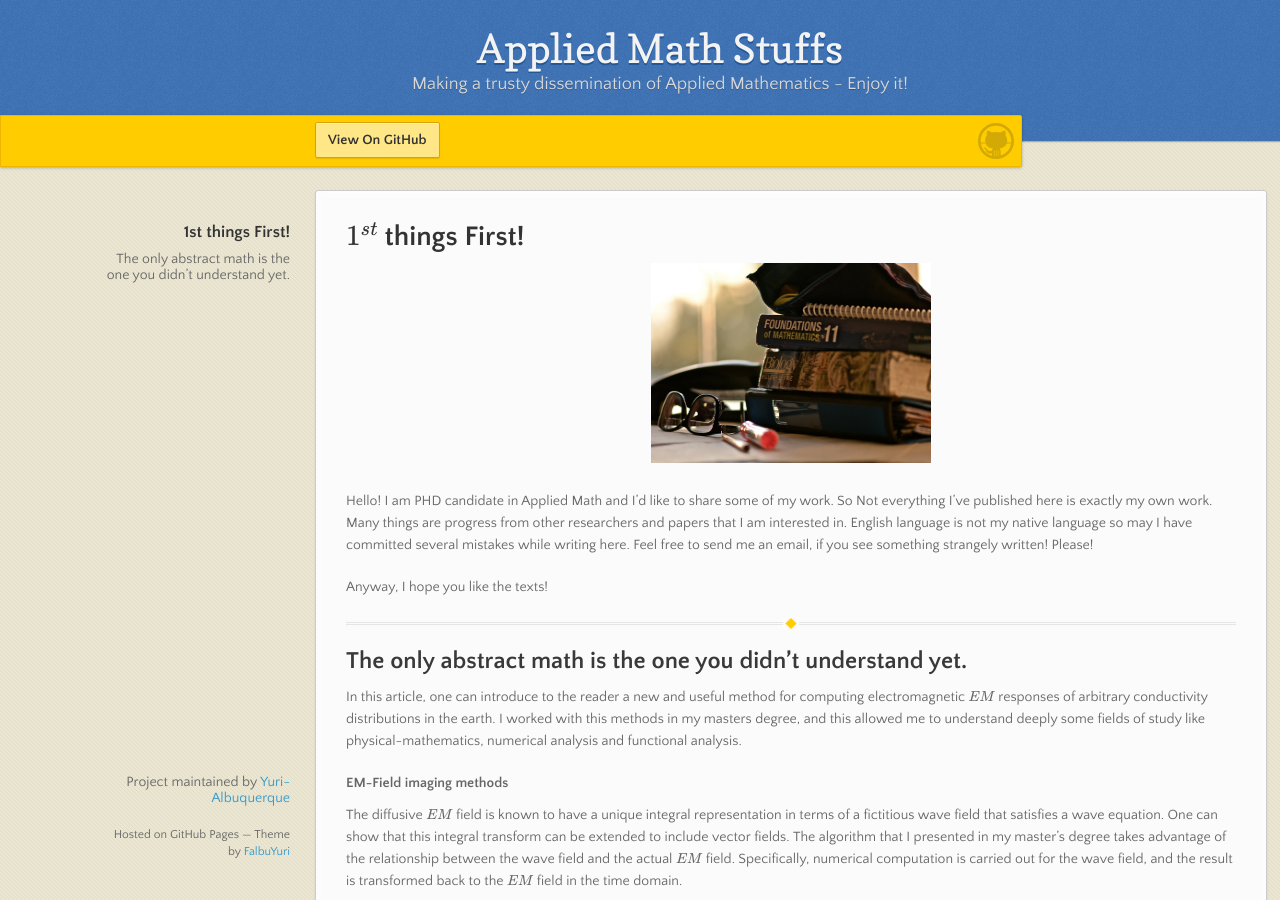
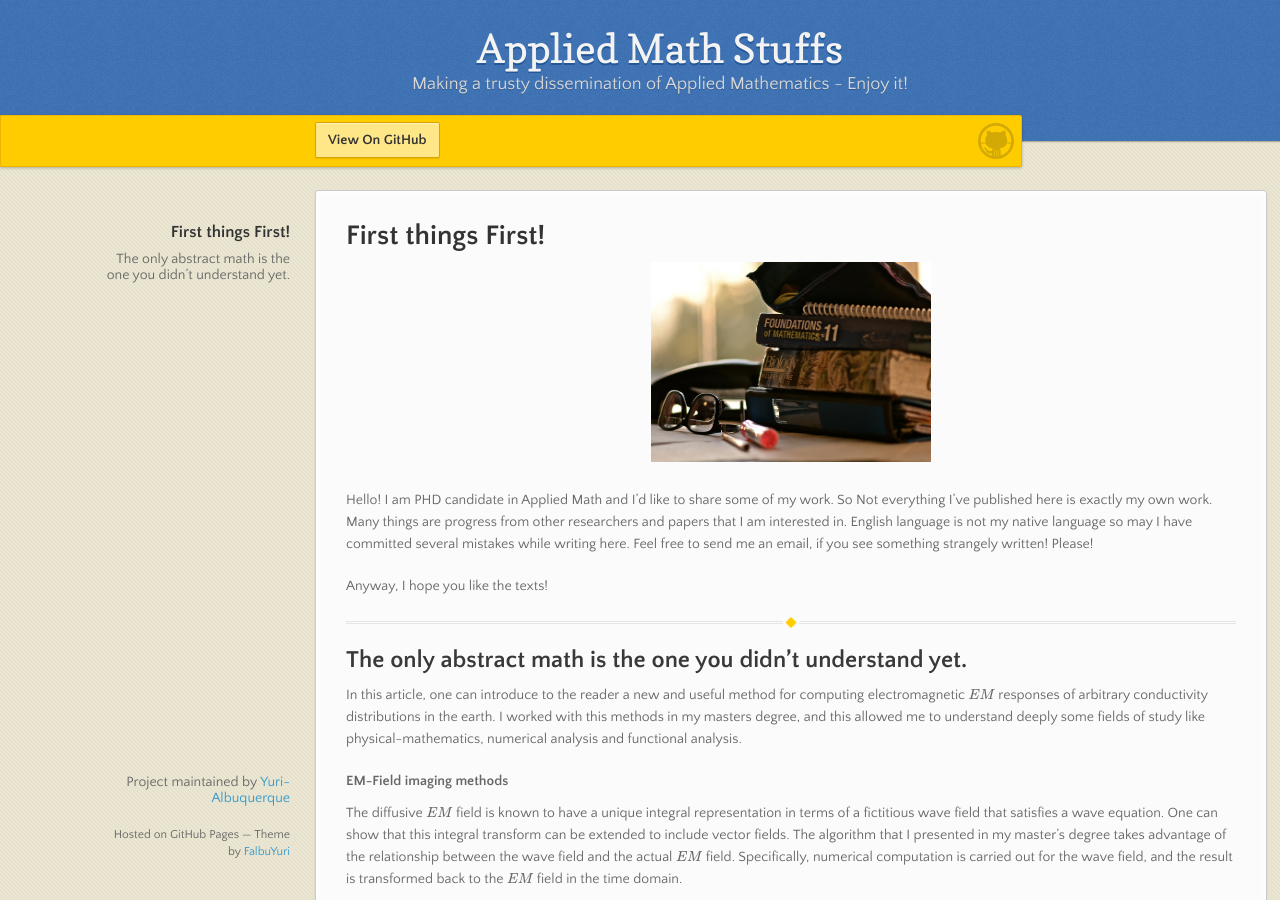
Before and after one commit to Yuri-Albuquerque/yuri_blog, a Jekyll site: the page built from index.md, in a window 1280 px wide and 900 px high. Built offline with Jekyll 4.4.1, drawn with Linux system fonts in a browser that asks for light colours; formulas are drawn with MathJax 3; our own code applies the rules of GitHub Pages for plain Markdown files.

Commit message:
small header adjust

```diff
--- a/index.md
+++ b/index.md
@@ -1,7 +1,7 @@
 ---
 layout: default
 ---
-# \\(1^{st}\\) things First!
+# First things First!
 
 <p align="center">
   <img src="images/books.jpg" width="280" height="200" />
```
